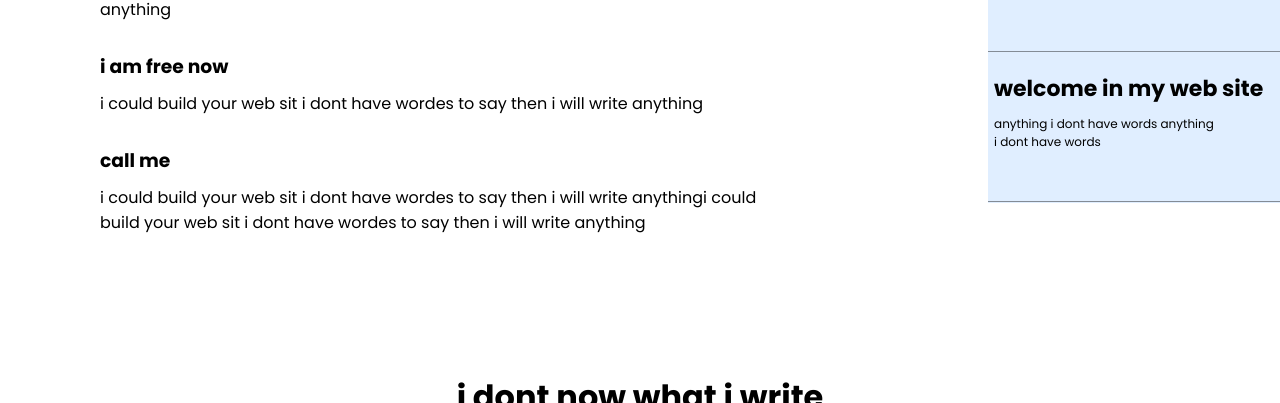
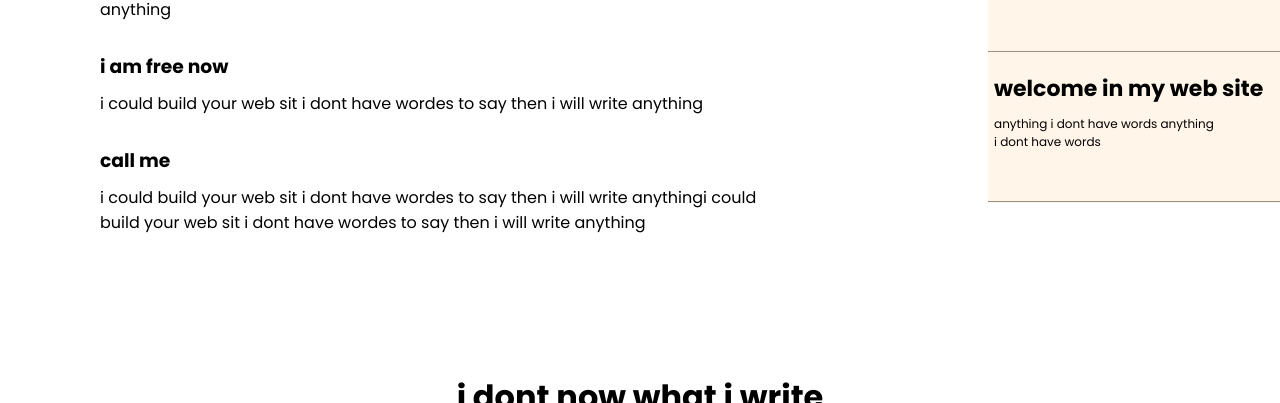
Before and after one commit to A7madelelamy/project, a plain HTML site: page index.html in a window 1280 px wide. Shown: the part 741-1144 px from the top of the page. Drawn offline with nearby package versions, Linux system fonts and the light colour scheme.

Commit message:
Update style.css

```diff
--- a/style.css
+++ b/style.css
@@ -114,7 +114,8 @@ margin-right:40px ;
     bottom: 170px;
     height: 600px;
     width: 300px;
-    background-color: rgba(7, 114, 253, 0.123);
+     background-color: rgb(255, 245, 232);
+
 }
 .carda{
     border-bottom: solid 0.2px rgba(0, 0, 0, 0.411);
```
